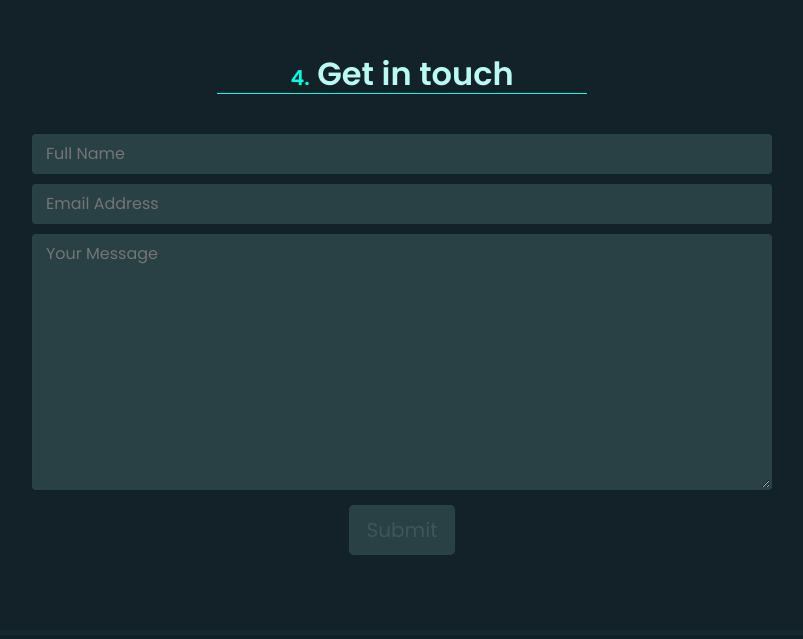
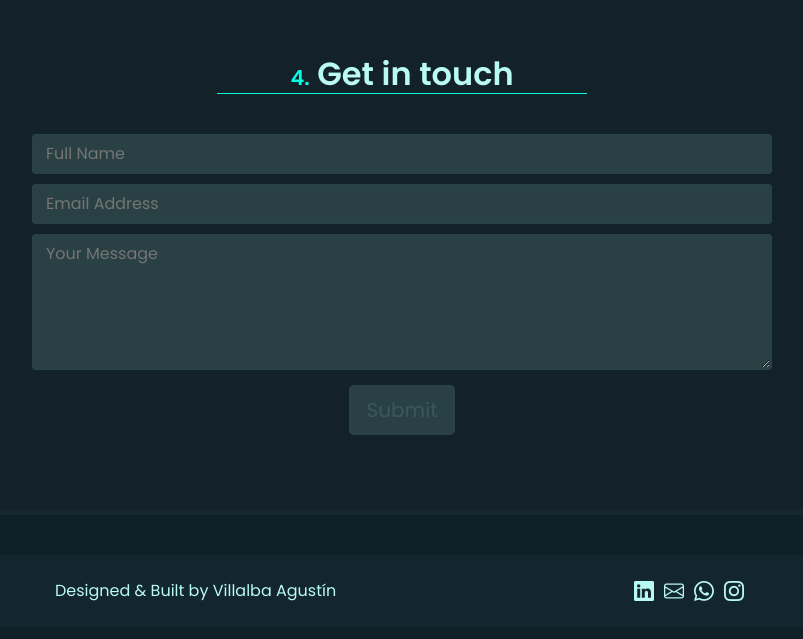
Before and after one commit to VillalbaAgustin/Portfolio, a React (Vite) app: page / in a window 1280 px wide. Shown: the part 2191-2830 px from the top of the page, without its empty margins (238-1041 px from the left). Built offline with nearby package versions, Linux system fonts and the light colour scheme.

Commit message:
Footer added

```diff
--- a/src/App.css
+++ b/src/App.css
@@ -57,7 +57,7 @@ p{
 .containers{
    max-width: 1000px;
    padding: 0px 50px;
-   margin: 100px auto;
+   margin: 100px auto  0px auto;
 }
 
 .card__container{
@@ -73,6 +73,11 @@ p{
    height: 100px;
 }
 
+@media screen and (max-width: 700px){
+   h2{
+      width: 70%;
+   }
+}
 
 @media screen and (max-width: 600px){
    .containers{
--- a/src/App.jsx
+++ b/src/App.jsx
@@ -1,5 +1,5 @@
 import React from "react";
-import { Navbar, Profile, Skills, Projects, Contact } from "./components";
+import { Navbar, Profile, Skills, Projects, Contact, Footer } from "./components";
 import "./App.css";
 
 export const App = () => {
@@ -12,6 +12,7 @@ export const App = () => {
                <Projects />
                <Contact />
          </div>
+               <Footer/>
       </div>
    );
 };
--- a/src/components/Contact.jsx
+++ b/src/components/Contact.jsx
@@ -42,7 +42,7 @@ export const Contact = () => {
                         placeholder="Your Message"
                         className="input__form"
                         name="message"
-                        rows="10"
+                        rows="5"
                         required
                      ></textarea>
                   </div>
--- /dev/null
+++ b/src/components/Footer.css
@@ -0,0 +1,49 @@
+.footer__container{
+   display: flex;
+   justify-content: space-evenly;
+   align-items: center;
+   height: 9vh;
+   margin-top: 40px;
+   background-color: rgba(19,38,47,255);
+}
+
+.redes__container{
+   display: flex;
+   justify-content: center;
+   align-items: center;
+
+}
+
+.redes__container a{
+   display: flex;
+   font-size: 20px;
+   margin: 5px;
+   color: #b9faf2;
+}
+
+.footer__container span{
+   font-weight: 200;
+   color: #b9faf2;
+}
+
+.redes__container a:hover{
+   color: #04fce3;
+}
+
+.footer__container span:hover{
+   color: #04fce3;
+}
+
+@media screen and (max-width: 600px){
+   .footer__container{
+      flex-direction: column;
+      padding: 20px;
+      height: 15vh;
+      gap: 0vw;
+   }
+
+   .redes__container a{
+      font-size: 18px;
+   }
+
+}
--- /dev/null
+++ b/src/components/Footer.jsx
@@ -0,0 +1,27 @@
+import React from "react";
+import "./Footer.css";
+
+export const Footer = () => {
+   return (
+      <div className="footer__container">
+         <span>Designed & Built by Villalba Agustín</span>
+         <div className="redes__container">
+            <a
+               target="_blank"
+               href="https://www.linkedin.com/in/agustin-villalba-611260163/"
+            >
+               <i className="bi bi-linkedin"></i>
+            </a>
+            <a href="mailto:villalba.4gustin@gmail.com" target="_blank">
+               <i className="bi bi-envelope"></i>
+            </a>
+            <a aria-label="Chat on WhatsApp" href="https://wa.me/3413504558">
+               <i className="bi bi-whatsapp"></i>
+            </a>
+            <a href="https://www.instagram.com/agus_villalba99" target="_blank">
+               <i className="bi bi-instagram"></i>
+            </a>
+         </div>
+      </div>
+   );
+};
--- a/src/components/Projects.css
+++ b/src/components/Projects.css
@@ -97,10 +97,6 @@
    font-size: 30px;
 }
 
-/* .bi-link{
-   left: 0px;
-} */
-
 
 @media screen and (max-width: 800px){
    .slider__container{
--- a/src/components/index.js
+++ b/src/components/index.js
@@ -3,3 +3,4 @@ export * from './Profile';
 export * from './Skills';
 export * from './Projects';
 export * from './Contact';
+export * from './Footer';
```
